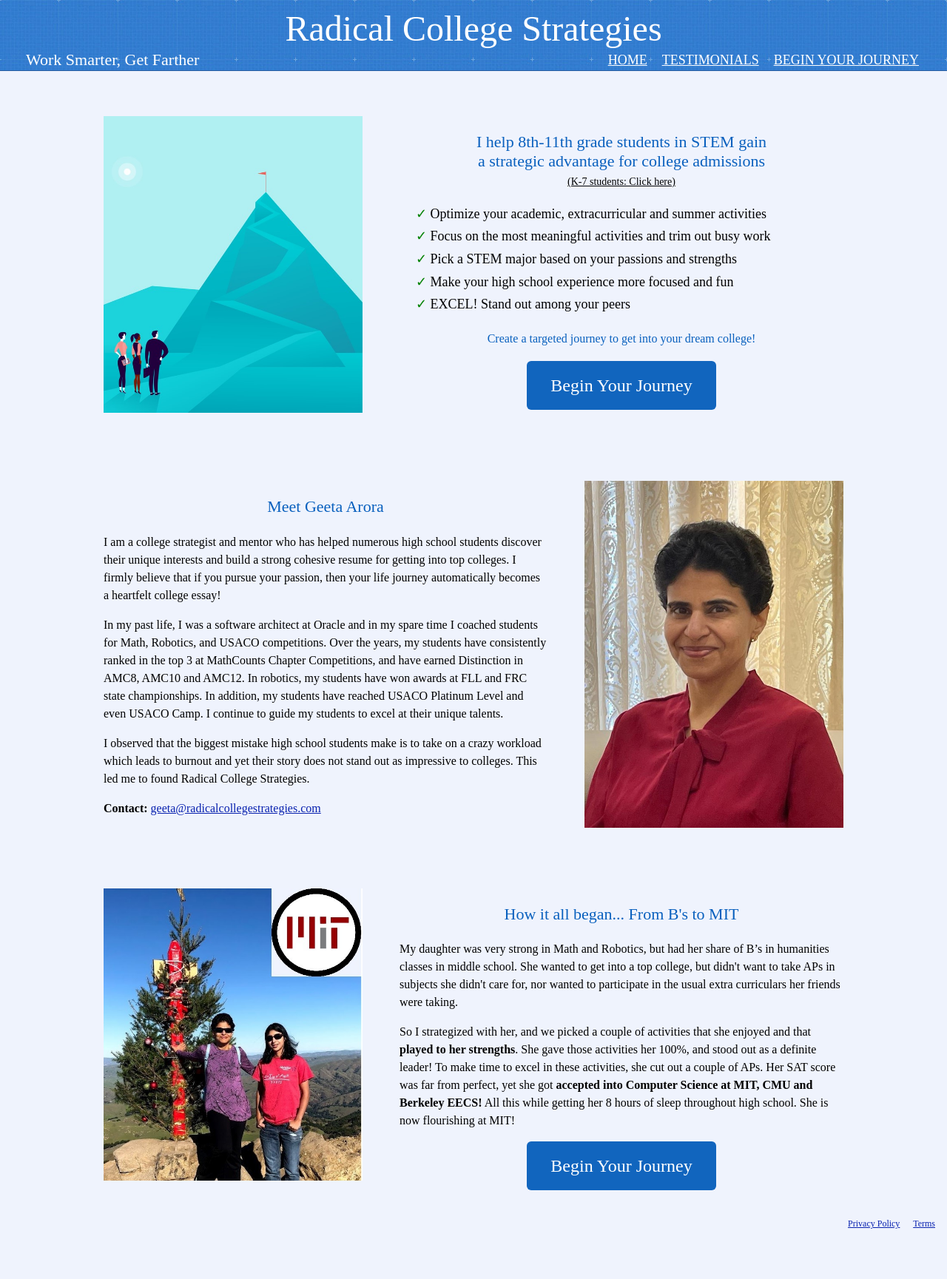
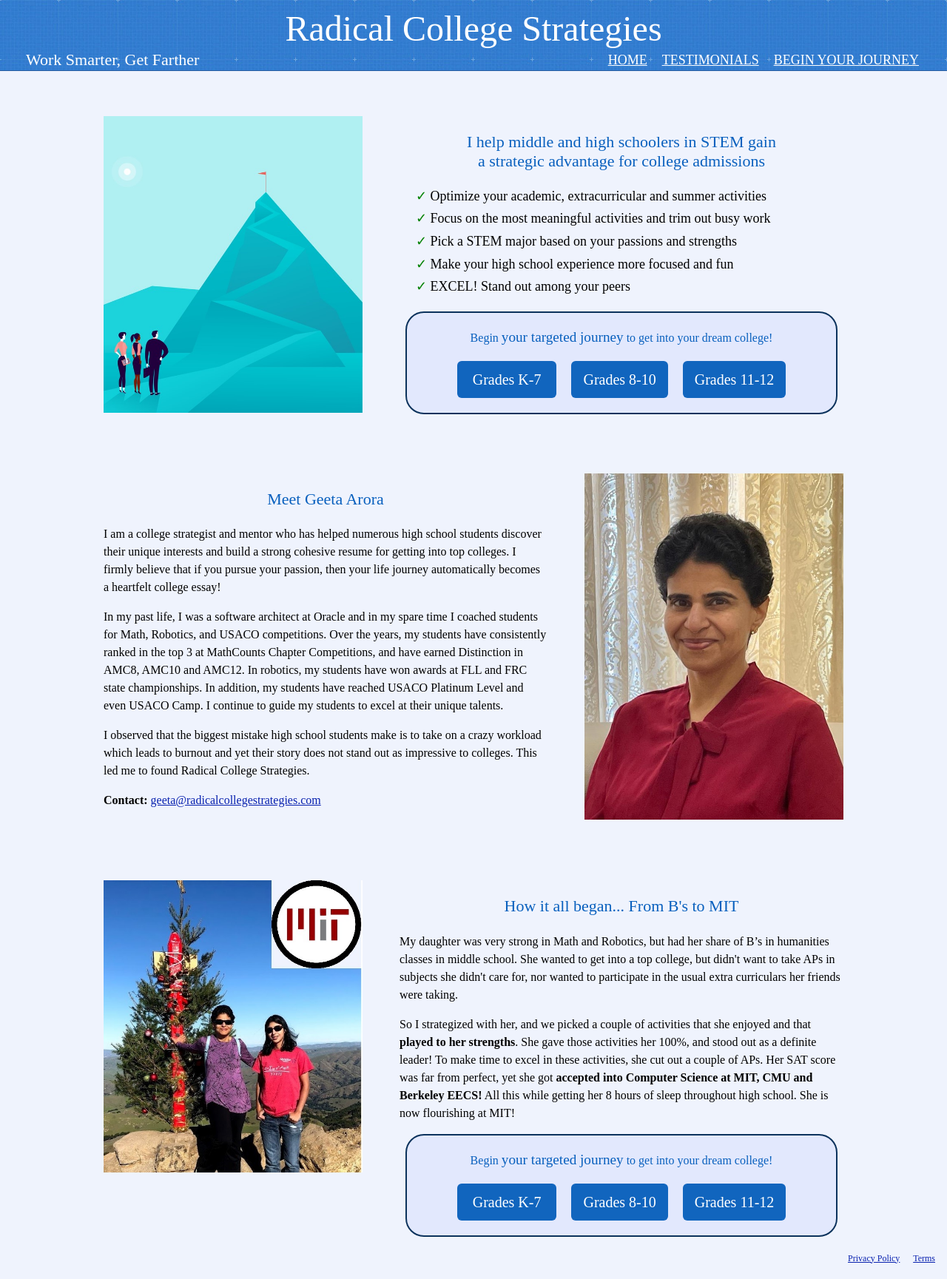
Before and after one commit to radicalcollegestrategies/radicalcollegestrategies.github.io, a Jekyll site: the page built from index.md, in a window 1280 px wide. Shown: the whole page at 74% size. Built offline with Jekyll 4.4.1, drawn with Linux system fonts in a browser that asks for light colours; some web fonts are replaced; before the commit the page ends 1682 px from its top, so only the background shows below that.

Commit message:
Add Grade 12

```diff
--- /dev/null
+++ b/_includes/buttons.html
@@ -0,0 +1,13 @@
+<div class="notewrapper">
+
+  <div class="note">
+
+    <p><h4 style="padding-left:0px">Begin <big>your targeted journey</big> to get into your dream college!</h4></p>
+
+    <p style="text-align:center;">
+    <a href="/YourJourney#other" class="mybuttonsmall" style=" color:white">&nbsp;Grades K-7&nbsp;</a>&nbsp;&nbsp;&nbsp;&nbsp;
+    <a href="/YourJourney" class="mybuttonsmall" style=" color:white">Grades 8-10</a>&nbsp;&nbsp;&nbsp;&nbsp;
+    <a href="https://calendly.com/geeta-radical/college-strategies" class="mybuttonsmall" style=" color:white">Grades 11-12</a>
+    </p>
+  </div>
+</div>
--- a/defaultstyle.css
+++ b/defaultstyle.css
@@ -117,6 +117,38 @@ img {
 
 .mybutton:hover {
   background-color: #1676dd;
+}
+
+.mybuttonsmall {
+  background-color: #1165be;
+  border-radius: 6px;
+  border: none;
+  padding: 10px 16px;
+  text-align: center;
+  text-decoration: none;
+  display: inline-block;
+  font-size: 20px;
+  font-family: 'Marko One';
+}
+
+.mybuttonsmall:hover {
+  background-color: #1676dd;
+}
+
+.note{
+  background-color: #e2e8fd;
+  height: 120px;
+  width: 580px;
+  float: center;
+  border: 2px solid #0b325c;
+  border-radius: 25px; /* top left, top right, bottom right, bottom left */
+  padding: 0 0 15px 0; /* top, right, bottom, left */
+}
+
+.notewrapper{
+  display: flex;
+  align-items: center;
+  justify-content: center;
 }
 
 .mybox {
--- a/index.md
+++ b/index.md
@@ -11,8 +11,7 @@ permalink: /
   <img class="sectionpdPicture sectionpdLeft" src="/images/goal.jpg" alt="Dream College Goal">
 
   <div class="sectionpdContent sectionpdRight">
-    <h3 style="margin-bottom:3px">I help 8th-11th grade students in STEM gain<br>a strategic advantage for college admissions</h3>
-        <div class="license" style="text-align:center;font-size:14px;"><a style="color:black" href="/YourJourney#other">(K-7 students: Click here)</a></div>
+    <h3 style="margin-bottom:3px">I help middle and high schoolers in STEM gain<br>a strategic advantage for college admissions</h3>
 
     <ul class="yes" style="line-height: 1.7;">
 
@@ -24,8 +23,7 @@ permalink: /
     <li>EXCEL! Stand out among your peers</li>
     </ul>
 
-    <p><h4 style="padding-left:0px">Create a targeted journey to get into your dream college!</h4></p>
-    <p style="text-align:center;"><a href="/YourJourney" class="mybutton" style=" color:white">Begin Your Journey</a></p>
+    {%- include buttons.html -%}
 
   </div>
 </sectionpd>
@@ -54,7 +52,9 @@ permalink: /
     <p>My daughter was very strong in Math and Robotics, but had her share of B’s in humanities classes in middle school. She wanted to get into a top college, but didn't want to take APs in subjects she didn't care for, nor wanted to participate in the usual extra curriculars her friends were taking. </p>
     <p>So I strategized with her, and we picked a couple of activities that she enjoyed and that <b>played to her strengths</b>. She gave those activities her 100%, and stood out as a definite leader! To make time to excel in these activities, she cut out a couple of APs. Her SAT score was far from perfect, yet she got <b>accepted into Computer Science at MIT, CMU and Berkeley EECS!</b> All this while getting her 8 hours of sleep throughout high school. She is now flourishing at MIT! </p>
 
-    <p style="text-align:center;"><a href="/YourJourney" class="mybutton" style=" color:white">Begin Your Journey</a></p>
+    {%- include buttons.html -%}
+
+    <!--p style="text-align:center;"><a href="/YourJourney" class="mybutton" style=" color:white">Begin Your Journey</a></p-->
 
   </div>
 
--- a/pages/YourJourney.md
+++ b/pages/YourJourney.md
@@ -3,7 +3,7 @@ layout: default
 permalink: /YourJourney/
 ---
 <sectionpd>
-<h3 style="margin:10px;">Grades 8-11 STEM students (U.S. only):</h3>
+<h3 style="margin:10px;">Grades 8-10 STEM students (U.S. only):</h3>
 <h2 style="margin-top:15px;margin-bottom:0px;color:black">3 ways <div style="display:inline;font-family:Courier New;font-size:44px;"><b>I</b></div> help students gain strategic advantage<br>to get into top-tier colleges</h2>
 <h3 style="margin-top:5px;color:black">without an insane workload</h3>
 
@@ -61,7 +61,7 @@ permalink: /YourJourney/
 <sectionpd id="other">
 <h3>Grades K-7 students:</h3>
 <p style="text-align:center;font-size:18px;"><a href="https://calendly.com/geeta-radical/middle-school" style="color:#0821af;">Grades K-7: Book a free session here</a>, and check out <a href="https://stemscholars.github.io" target="_blank" style="color: #0821af;">STEM Scholars</a> for high quality STEM activities.</p>
-<p style="text-align:center">(Grades 8-11: Watch the video above to book a session)</p>
+<p style="text-align:center">(Grades 8-10: Watch the video above to book a session)</p>
 
 <br><br><br><br><br><br><br><br><br><br><br><br><br><br><br><br><br><br><br><br><br><br>
 </sectionpd>
```
Also changed, not shown: pages/YourApplication.md (renamed from pages/YourJourney2.md, +17 -8 lines), pages/testimonials.md (+1 -1 lines).
